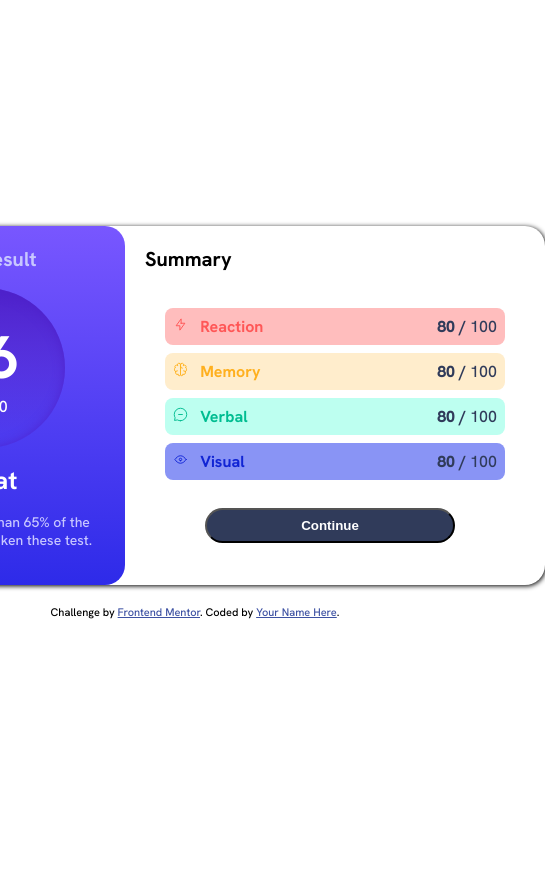
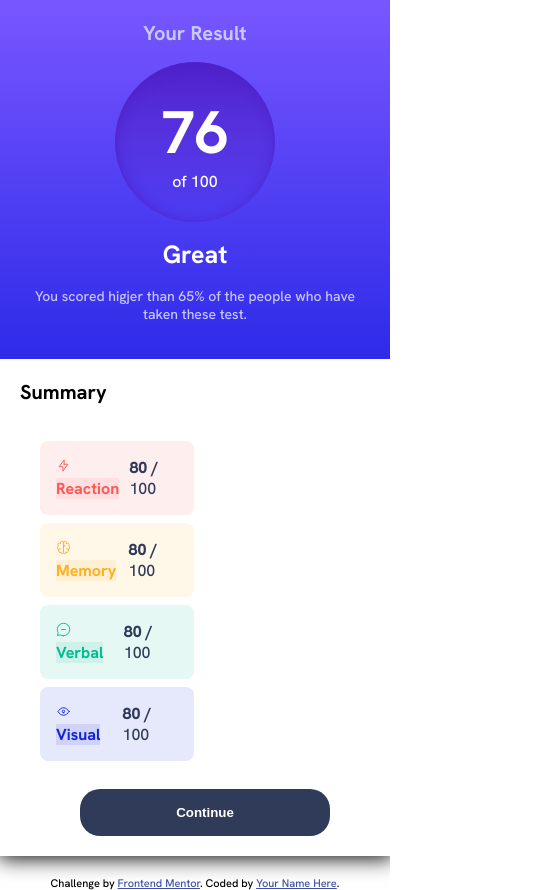
Before and after one commit to yogacups/Blog-preview-card-Solution, a plain HTML site: page Result Summary Component/index.html in a window 390 px wide. Shown: the whole page, 545 px wide, since content can reach past the window. Before the commit the page ends 844 px from the top, so only its background shows below. Drawn offline with Linux system fonts and the light colour scheme.

Commit message:
css update mobile

```diff
--- a/Result Summary Component/style.css
+++ b/Result Summary Component/style.css
@@ -21,7 +21,7 @@ body {
   justify-content: center;
   border-radius: 1.25rem;
   /* border: solid black; */
-  box-shadow: 1px 1px 5px 0px black;
+  box-shadow: 1px 0px 20px 2px;
   margin-bottom: 20px;
 }
 
@@ -91,7 +91,7 @@ p {
 
 .score {
   margin-bottom: 0.5rem;
-  padding: 0.5rem;
+  padding: 1rem;
   display: flex;
   justify-content: space-between;
   /* border: solid black; */
@@ -99,7 +99,7 @@ p {
 }
 
 .reaction {
-  background-color: hsl(0, 100%, 87%);
+  background-color: hsla(0, 100%, 67%, 0.1);
 }
 
 .reaction .reaction {
@@ -107,14 +107,14 @@ p {
 }
 
 .memory {
-  background-color: hsl(39, 100%, 90%);
+  background-color: hsl(39, 100%, 56%, 0.1);
 }
 .memory .memory {
   color: hsl(39, 100%, 56%);
 }
 
 .verbal {
-  background-color: hsl(166, 100%, 87%);
+  background-color: hsl(166, 100%, 37%, 0.1);
 }
 
 .verbal .verbal {
@@ -122,7 +122,7 @@ p {
 }
 
 .visual {
-  background-color: hsl(234, 85%, 75%);
+  background-color: hsl(234, 85%, 45%, 0.1);
 }
 
 .visual .visual {
@@ -148,12 +148,13 @@ p {
 
 button {
   width: 250px;
-  height: 35px;
   border-radius: 1.25rem;
   color: white;
   background-color: hsl(224, 30%, 27%);
   font-weight: 600;
   margin-left: 60px;
+  border: none;
+  padding: 1rem;
 }
 
 .attribution {
@@ -163,3 +164,18 @@ button {
 .attribution a {
   color: hsl(228, 45%, 44%);
 }
+
+@media (max-width: 760px) {
+  .left {
+    width: 100%;
+    border-radius: 0rem;
+    border-bottom: 1.25rem;
+  }
+
+  .container {
+    width: 100%;
+    flex-direction: column;
+    border-radius: 0;
+    overflow: hidden;
+  }
+}
```
